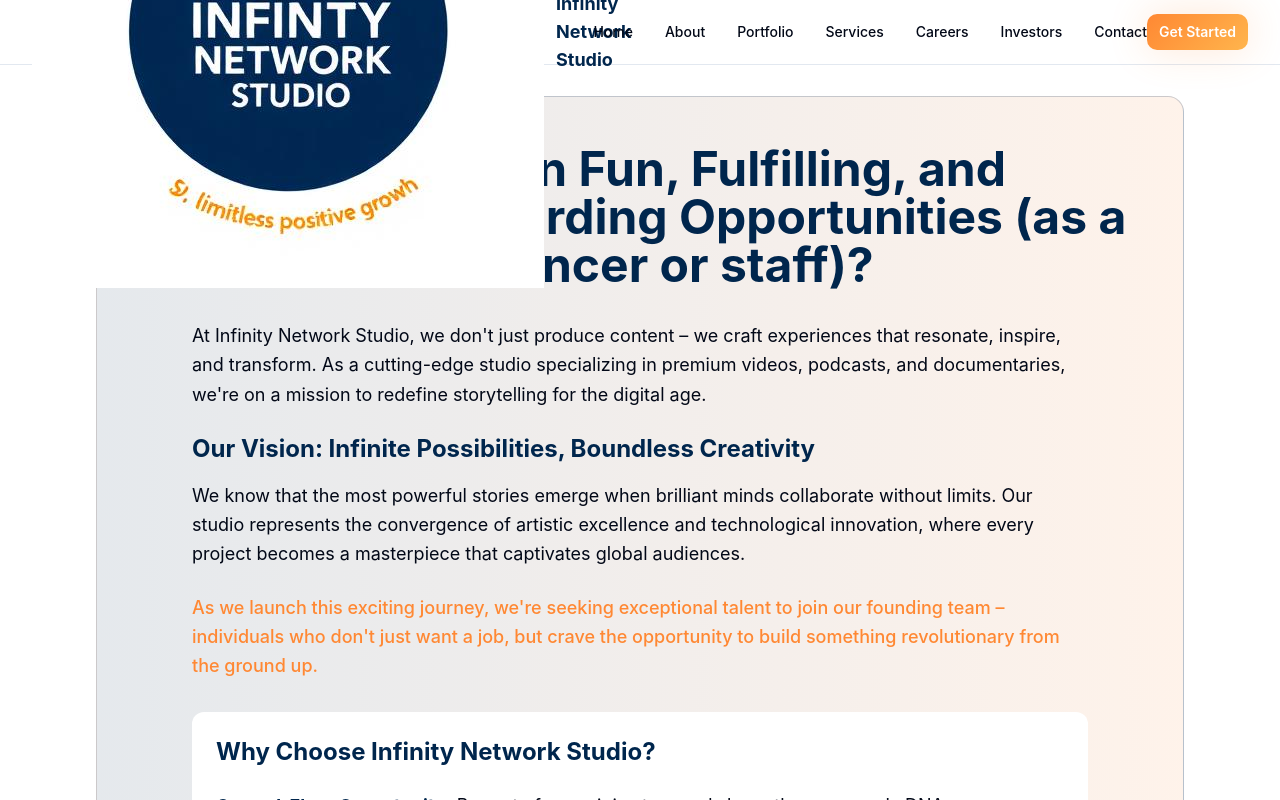
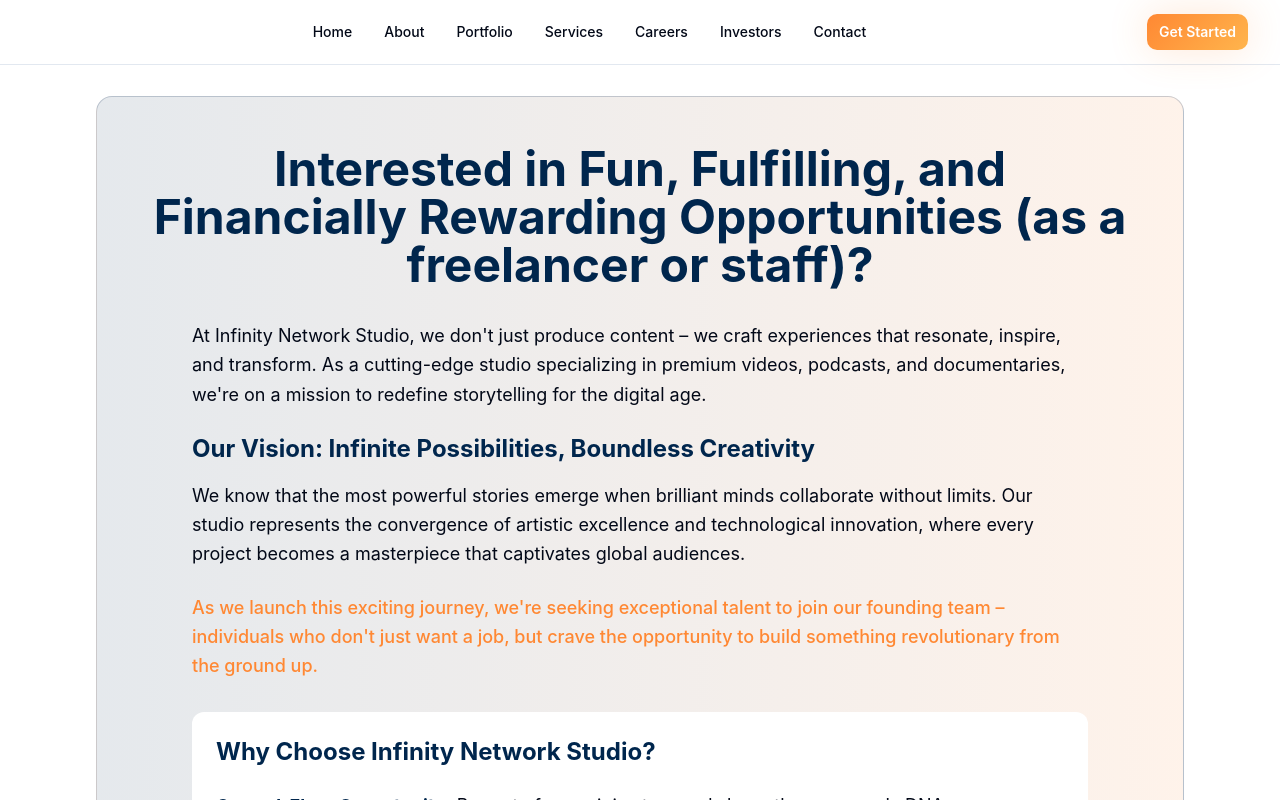
Before and after one commit to MichaelNewmanLightKnight/infinity-network-studio, a React (Vite) app: page /careers in a window 1280 px wide. Shown: the top 800 px of the page. Built offline with nearby package versions, Linux system fonts and the light colour scheme.

Commit message:
Remove logo from header

```diff
--- a/src/components/Header.tsx
+++ b/src/components/Header.tsx
@@ -2,7 +2,6 @@ import { useState } from "react";
 import { Button } from "@/components/ui/button";
 import { Menu, X } from "lucide-react";
 import { Link } from "react-router-dom";
-import infinityLogo from "@/assets/infinity-logo.png";
 
 const Header = () => {
   const [isMenuOpen, setIsMenuOpen] = useState(false);
@@ -21,17 +20,8 @@ const Header = () => {
     <header className="fixed top-0 left-0 right-0 z-50 bg-background/95 backdrop-blur-sm border-b border-border">
       <div className="container mx-auto px-4 sm:px-6 lg:px-8">
         <div className="flex items-center justify-between h-16">
-          {/* Logo */}
-          <Link to="/" className="flex items-center space-x-3">
-            <img
-              src={infinityLogo}
-              alt="Infinity Network Studio"
-              className="h-26 w-auto object-contain"
-            />
-            <span className="font-bold text-lg text-primary hidden sm:block">
-              Infinity Network Studio
-            </span>
-          </Link>
+          {/* Navigation will be left-aligned */}
+          <div></div>
 
           {/* Desktop Navigation */}
           <nav className="hidden lg:flex items-center space-x-8">
```
